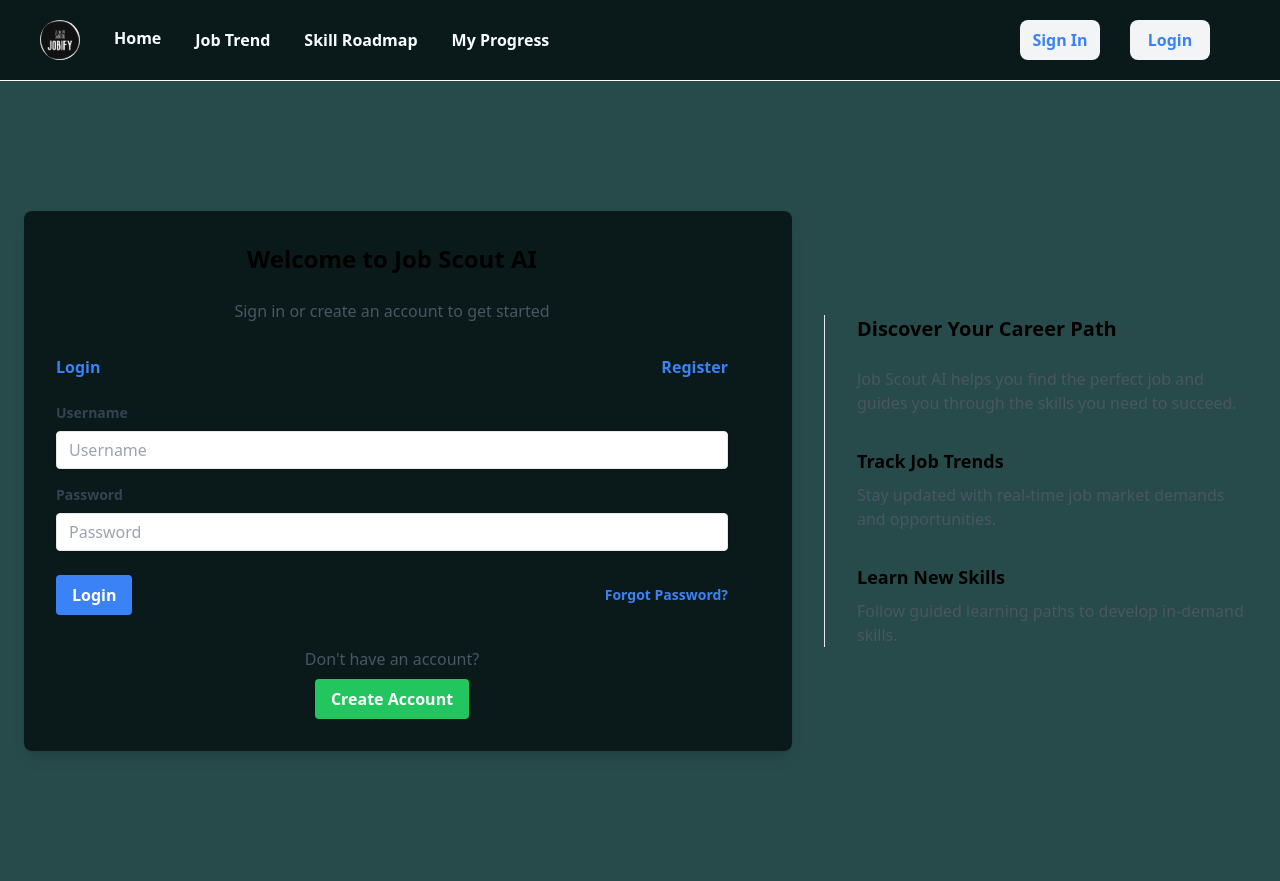
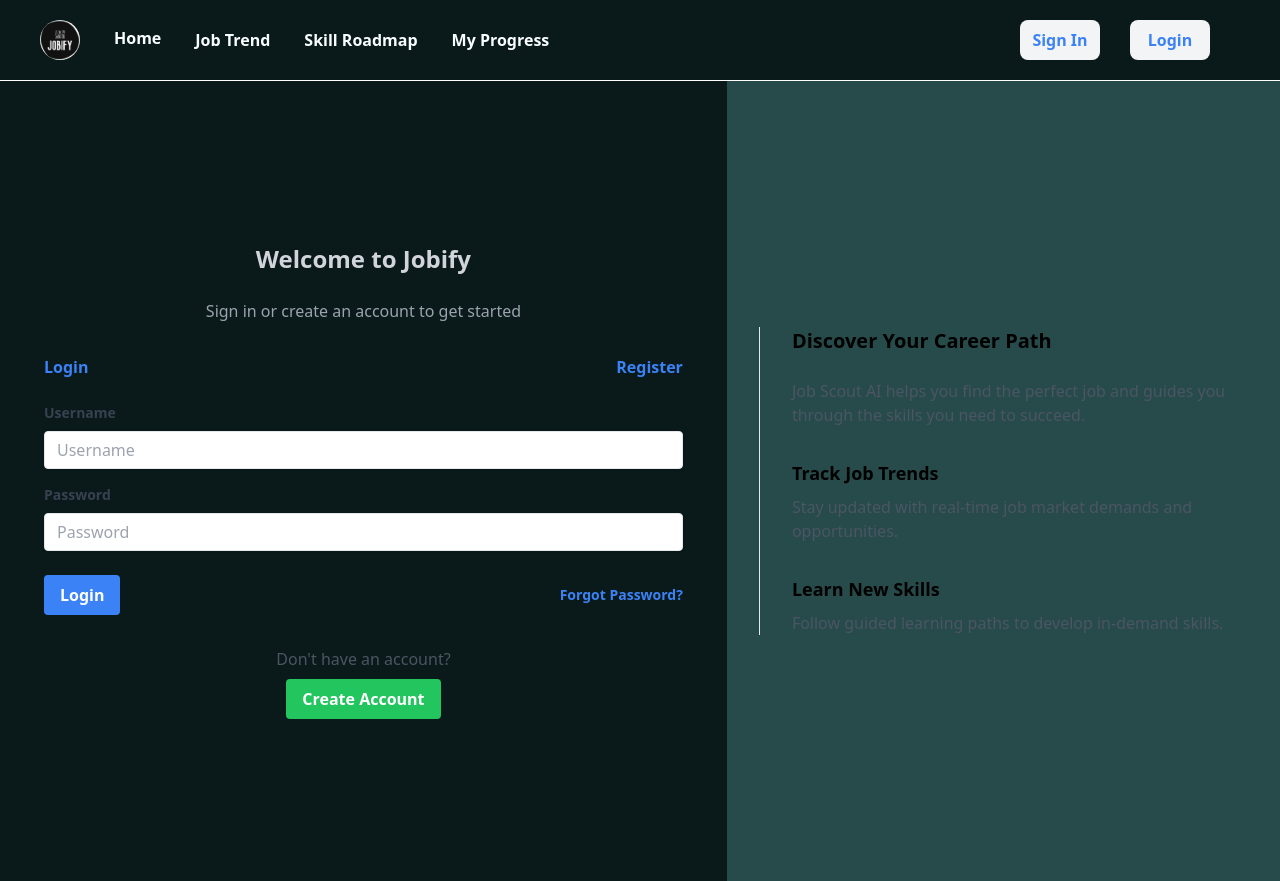
Before and after one commit to Indranil102/Jobify, a React (Vite) app in the folder frontend/jobify/: page / in a window 1280 px wide. Built offline with nearby package versions, Linux system fonts and the light colour scheme.

Commit message:
update homeapge

```diff
--- a/frontend/jobify/src/pages/Homepage.jsx
+++ b/frontend/jobify/src/pages/Homepage.jsx
@@ -3,13 +3,13 @@
 const Homepage = () => {
   return (
     <div>
-<div className="min-h-screen bg-[#274b4b] flex items-center justify-center p-6 ">
+<div className="min-h-screen bg-[#274b4b] flex items-center justify-center  ">
 
-        <div className="bg-[#0A1A1A] p-8 rounded-lg shadow-lg w-full max-w-3xl flex  ">
+        <div className="h-[100vh] bg-[#0A1A1A] flex items-center justify-center p-2  w-[900px] ">
           {/* Left Side: Login Form */}
-          <div className="w-full pr-8">
-            <h1 className="text-2xl font-bold text-center mb-6">Welcome to Job Scout AI</h1>
-            <p className="text-center text-gray-600 mb-8">Sign in or create an account to get started</p>
+          <div className="w-full pr-9 pl-9">
+            <h1 className="text-2xl font-bold text-center mb-6 text-gray-300" >Welcome to Jobify</h1>
+            <p className="text-center text-gray-400 mb-8">Sign in or create an account to get started</p>
 
             <div className="flex justify-between mb-6">
               <button className="text-blue-500 font-semibold hover:text-blue-700">Login</button>
```
